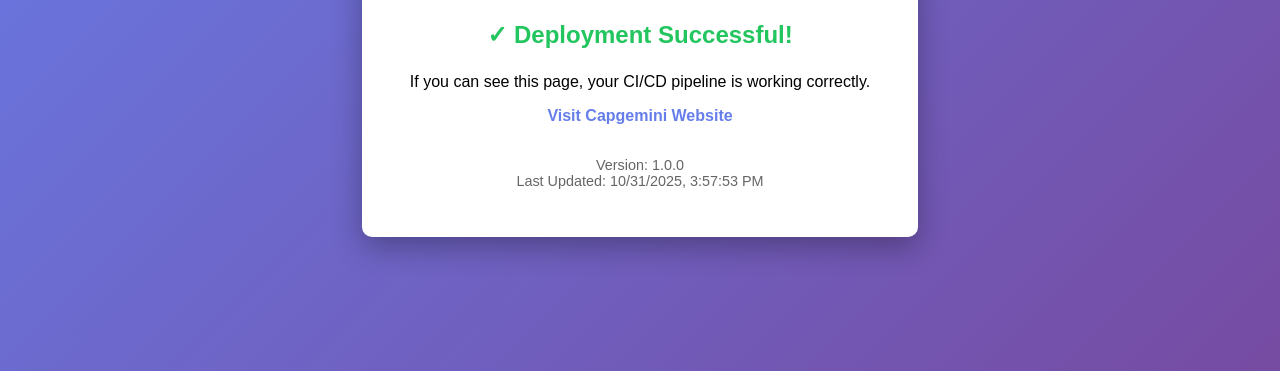
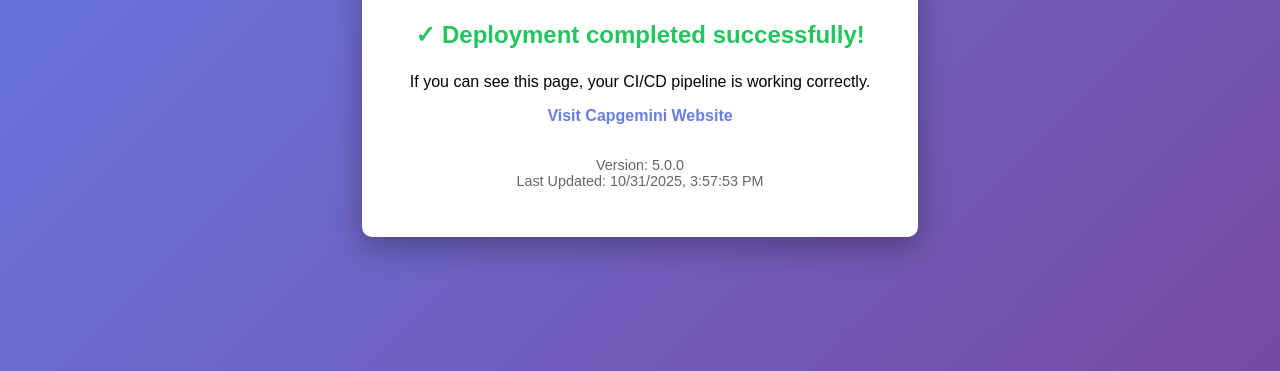
Before and after one commit to mohamedamine93/Test, a plain HTML site: page index.html in a window 1280 px wide. Shown: the part 429-800 px from the top of the page. Drawn offline with Linux system fonts and the light colour scheme.

Commit message:
Update index.html

```diff
--- a/index.html
+++ b/index.html
@@ -53,11 +53,11 @@
     <div class="container">
         <img src="https://www.capgemini.com/wp-content/themes/capgemini2020/assets/images/logo.svg" alt="Capgemini Logo" class="logo">
         <h1> CI/CD Test Page </h1>
-        <p class="status">✓ Deployment Successful!</p>
+        <p class="status">✓ Deployment completed successfully!</p>
         <p>If you can see this page, your CI/CD pipeline is working correctly.</p>
         <p><a href="https://www.capgemini.com" target="_blank">Visit Capgemini Website</a></p>
         <div class="version">
-            Version: 1.0.0<br>
+            Version: 5.0.0<br>
             Last Updated: <span id="timestamp"></span>
         </div>
     </div>
@@ -66,4 +66,5 @@
         document.getElementById('timestamp').textContent = new Date().toLocaleString();
     </script>
 </body>
+
 </html>
```
